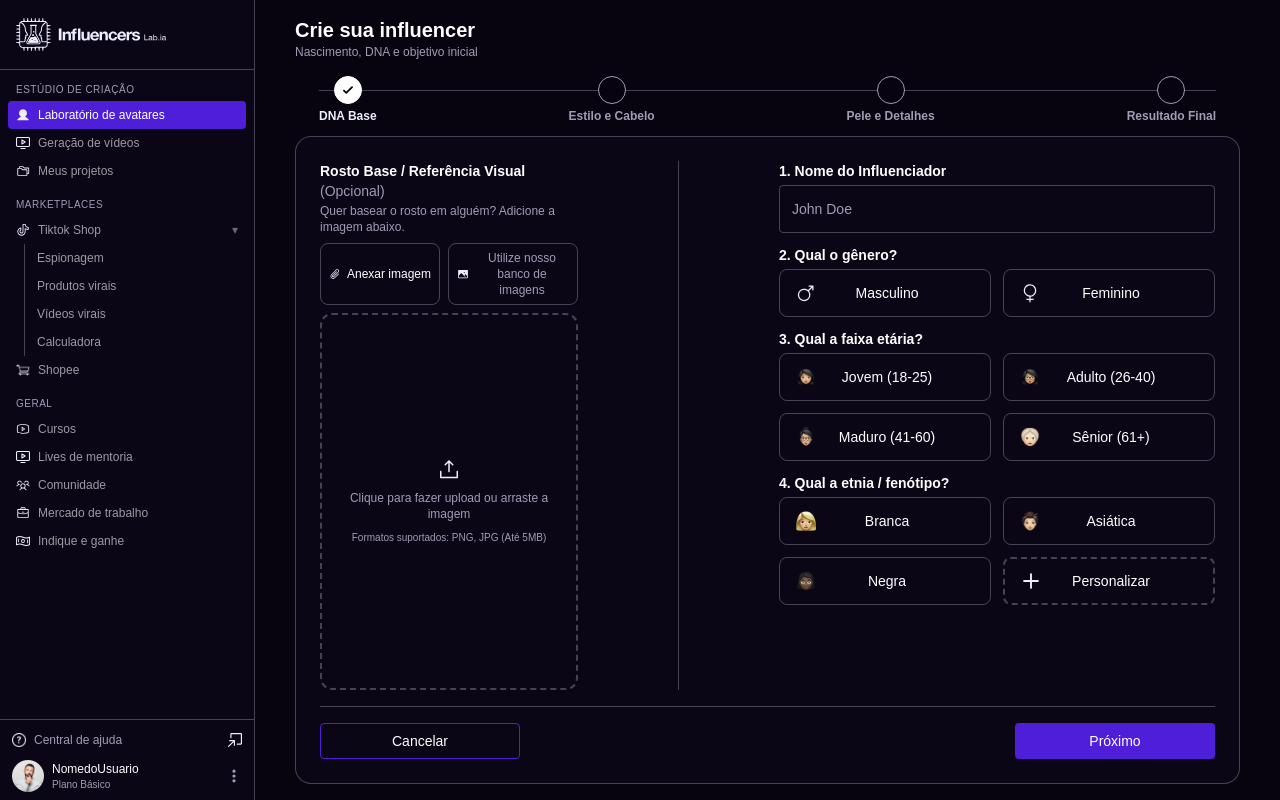
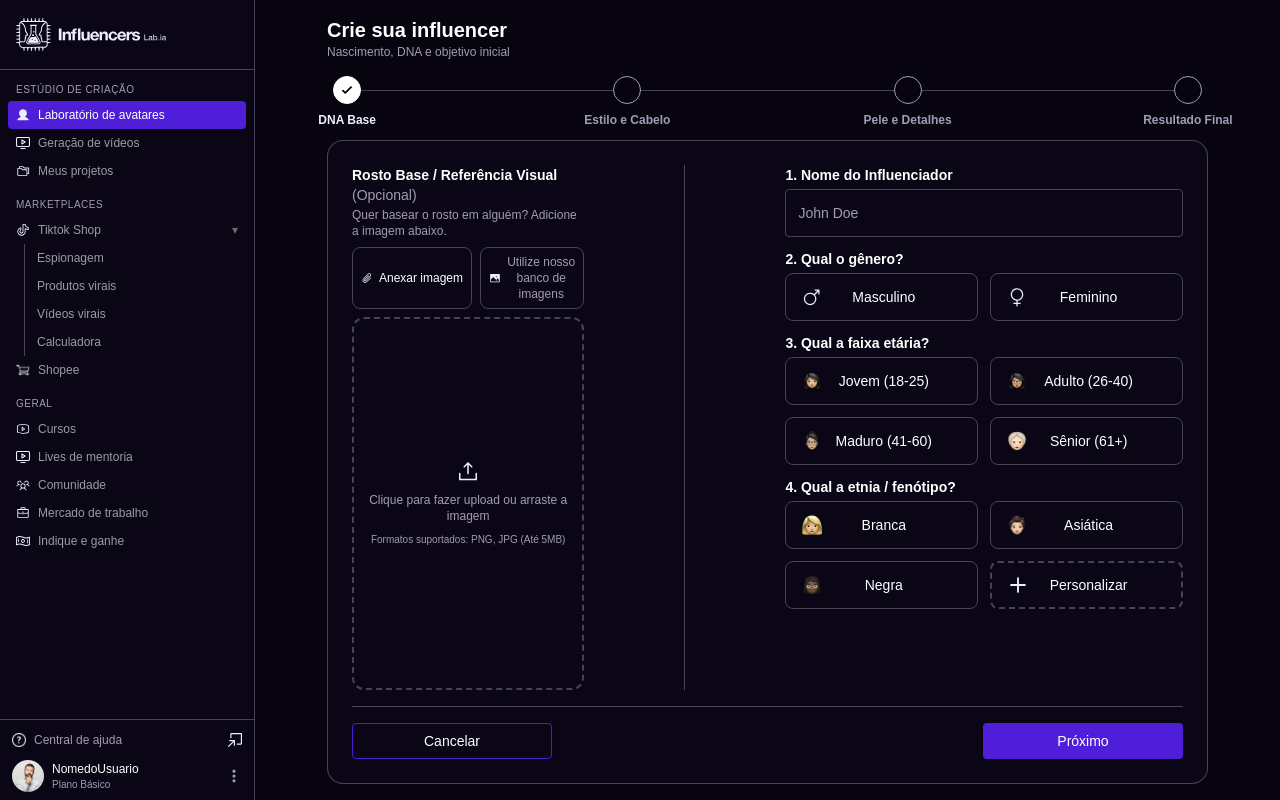
Before and after one commit to juliagalindo0/influencer-lab-challenge, a Next.js app: page /create in a window 1280 px wide. Built offline with nearby package versions, Linux system fonts and the light colour scheme.

Commit message:
refactor: ajusta alinhamento e largura do stepper com o card

```diff
--- a/app/features/create-influencer/components/layout/CreateLayout.tsx
+++ b/app/features/create-influencer/components/layout/CreateLayout.tsx
@@ -18,7 +18,7 @@ export default function CreateLayout({ children }: CreateLayoutProps) {
       <main className="flex-1 flex flex-col overflow-hidden">
 
         {/* Header */}
-        <div className="px-10 pt-4 pb-1 shrink-0">
+        <div className="px-18 pt-4 pb-1 shrink-0">
           <h1 className="text-xl font-bold text-white">Crie sua influencer</h1>
           <p className="text-xs font-medium text-[#A29CB5]">
             Nascimento, DNA e objetivo inicial
@@ -26,14 +26,12 @@ export default function CreateLayout({ children }: CreateLayoutProps) {
         </div>
 
         {/* Stepper */}
-        <div className="px-10 py-3 shrink-0">
-          <div className="px-6">
-            <Stepper />
-          </div>
+        <div className="py-3 shrink-0 -mx-12">
+          <Stepper />
         </div>
 
         {/* Card com conteúdo do step */}
-        <div className="flex-1 px-10 pb-4 overflow-hidden">
+        <div className="flex-1 px-18 pb-4 overflow-hidden">
           <div className="bg-[#0A0616] border border-[#A29CB566] rounded-2xl p-6 h-full flex flex-col overflow-hidden">
             {children}
           </div>
--- a/app/features/create-influencer/components/layout/Stepper.tsx
+++ b/app/features/create-influencer/components/layout/Stepper.tsx
@@ -13,23 +13,31 @@ export default function Stepper() {
   const { step } = useInfluencer();
 
   return (
-    <div className="relative w-full">
-
-      {/* Linha contínua por trás */}
-      <div className="absolute top-3.5 left-0 right-0 h-px bg-[#A29CB566] z-0" />
-
-      {/* Círculos — distribuídos uniformemente */}
-      <div className="relative z-10 flex justify-between w-full">
-        {steps.map((s) => {
+    <div className="flex items-start w-full relative">
+      {steps.map((s, index) => {
         const isCompleted = step > s.number;
         const isActive = step === s.number;
+        const isLast = index === steps.length - 1;
 
         return (
-            <div key={s.number} className="flex flex-col items-center">
+          <div key={s.number} className="flex-1 relative flex flex-col items-center">
+
+            {/* Linha */}
+            {!isLast && (
+              <div
+                className="absolute h-px bg-[#A29CB566] z-0"
+                style={{
+                  top: "14px",
+                  left: "50%",
+                  right: "-50%",
+                }}
+              />
+            )}
+
             {/* Bolinha */}
             <div
               className={`
-                  w-7 h-7 rounded-full flex items-center justify-center transition-all border
+                relative z-10 w-7 h-7 rounded-full flex items-center justify-center transition-all border
                 ${isCompleted || isActive ? "bg-white border-white" : "bg-[#070410] border-[#A29CB5]"}
               `}
             >
@@ -40,15 +48,13 @@ export default function Stepper() {
               )}
             </div>
 
-              {/* Label centralizado abaixo */}
-              <span className={`text-xs font-bold mt-1 whitespace-nowrap ${isActive || isCompleted ? "text-[#EEEEFF]" : "text-[#A29CB5]"}`}>
+            {/* Label */}
+            <span className={`text-xs font-bold mt-2 whitespace-nowrap ${isActive || isCompleted ? "text-[#EEEEFF]" : "text-[#A29CB5]"}`}>
               {s.label}
             </span>
           </div>
         );
       })}
     </div>
-
-    </div>
   );
 }
```
Lines whose indentation alone changed are shown as unchanged.
